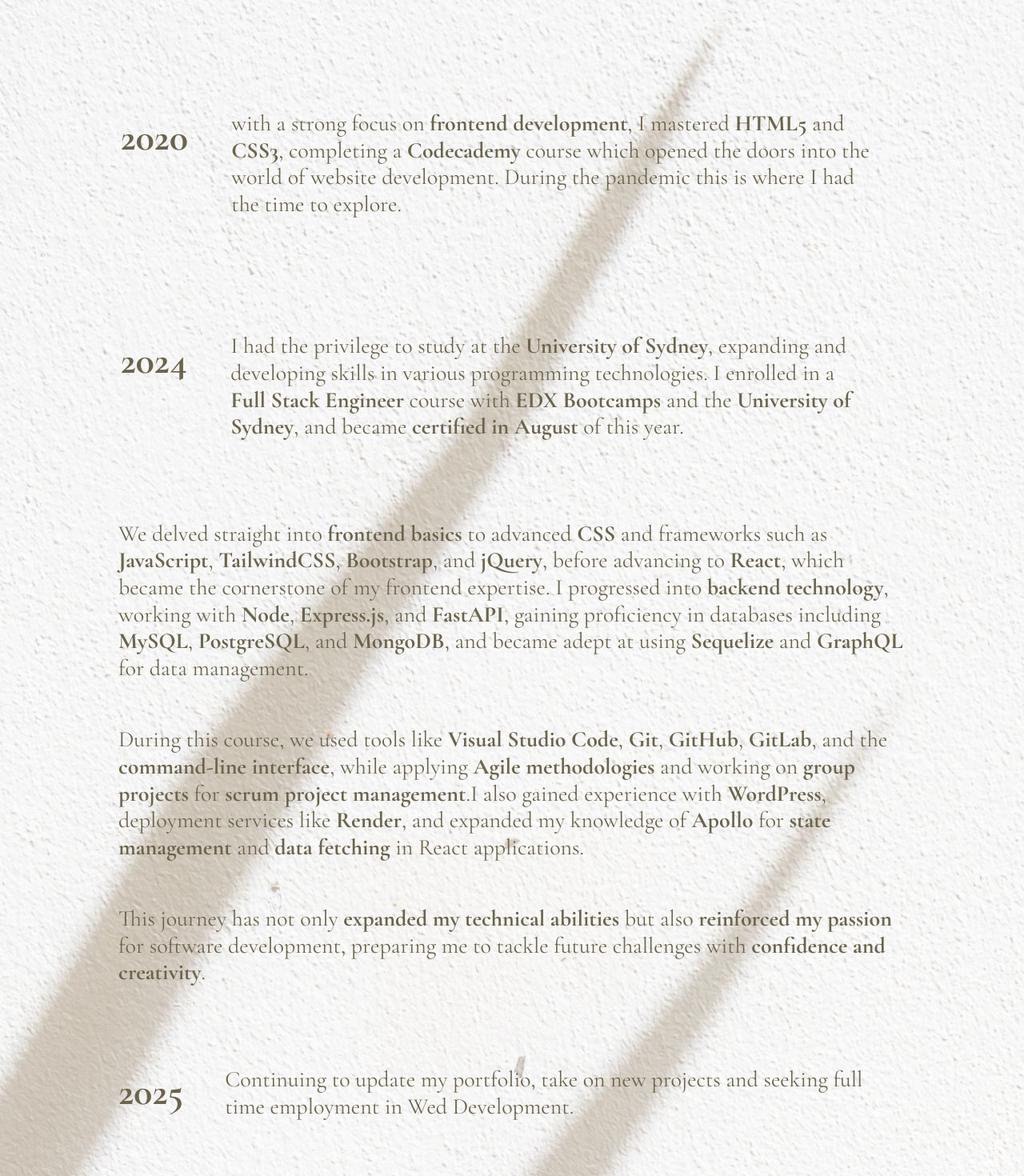
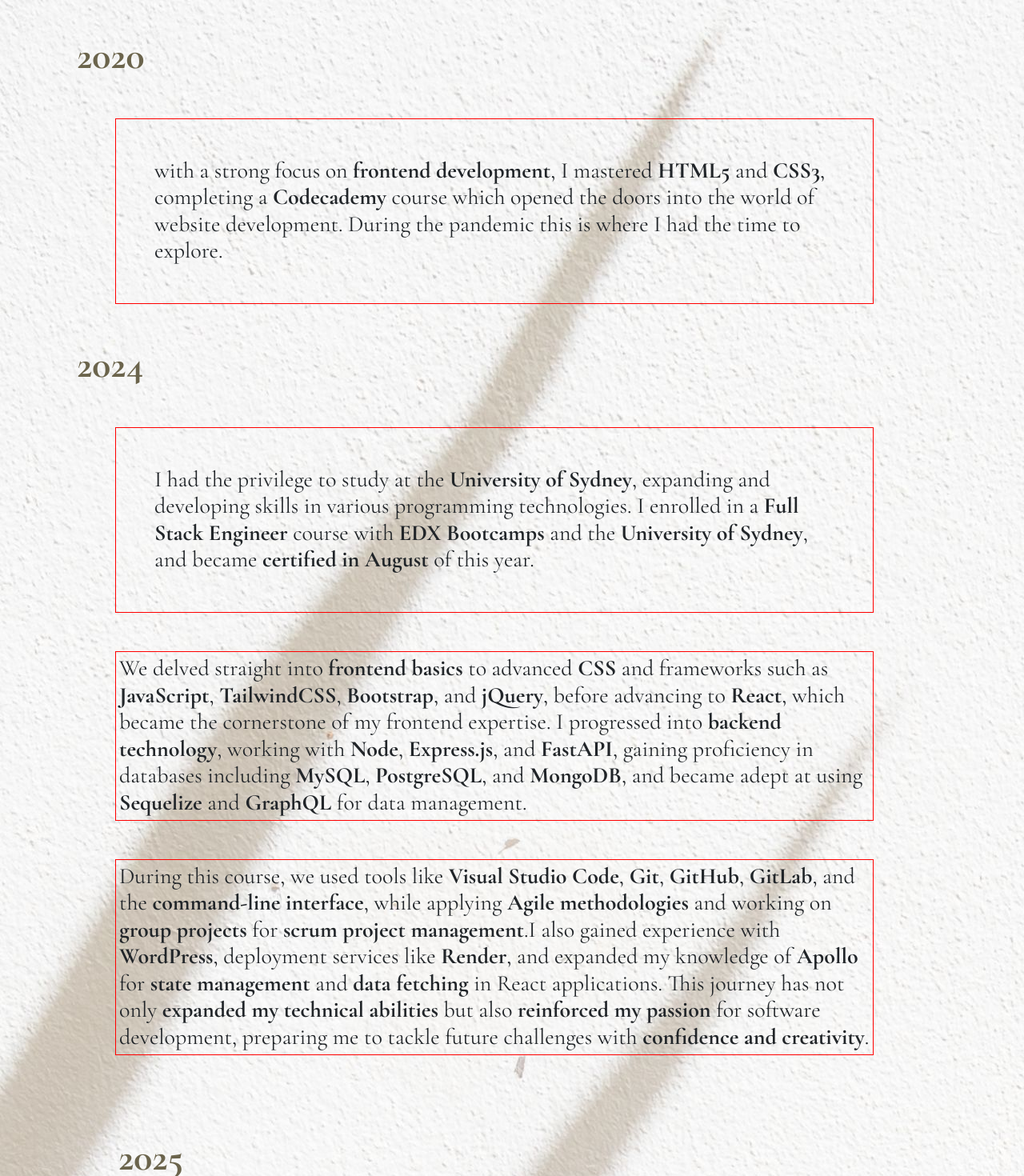
Before and after one commit to rhiannawilson/RhiannaW-React-Portfolio, a React (Vite) app: page /about in a window 1280 px wide. Shown: the part 120-1590 px from the top of the page at 80% size. Built offline with nearby package versions, Linux system fonts and the light colour scheme.

Commit message:
progressed the about page

```diff
--- a/src/components/pages/About.jsx
+++ b/src/components/pages/About.jsx
@@ -7,13 +7,14 @@
 function About() {
     return (
         <PageWrapper>
-            <div className="aboutPage p-5 m-5">
+            <div className="p-5 container m-5">
+<div className='row'>
 
-<section>
+<section className='col order-first'>
 <h1 className="display-5 aboutHeading fw-bold">
 <strong>2020</strong>
 </h1>
-                <h3 className='p-5 m-5'>
+                <h3 className='p-5 aboutText m-5'>
                 with a strong focus on <strong>frontend development</strong>,
                 I mastered <strong>HTML5</strong> and <strong>CSS3</strong>, completing a{' '}
                 <strong>Codecademy</strong> course which opened the doors into the world of
@@ -25,7 +26,7 @@
 <strong>2024</strong>
 </h1>
 
-                <h3 className='p-5 m-5'>
+                <h3 className='p-5 aboutText m-5'>
             I had the privilege to study at the <strong>University of Sydney</strong>,
             expanding and developing skills in various programming technologies.
             I enrolled in a{' '}
@@ -33,10 +34,7 @@
             the <strong>University of Sydney</strong>, and became{' '}
             <strong>certified in August</strong> of this year.
            </h3>
-
-           </section>
-
-                <h3 className='p-1 m-5'>
+                <h3 className='p-1 aboutText m-5'>
             We delved straight into <strong>frontend basics</strong> to advanced{' '}
             <strong>CSS</strong> and frameworks such as <strong>JavaScript</strong>,{' '}
             <strong>TailwindCSS</strong>, <strong>Bootstrap</strong>, and <strong>jQuery</strong>,
@@ -48,7 +46,7 @@
             <strong>Sequelize</strong> and <strong>GraphQL</strong> for data management.
             </h3>
 
-                <h3 className='p-1 m-5'>
+                <h3 className='p-1 aboutText m-5'>
             During this course, we used tools like < strong > Visual Studio Code</strong >, {' '}
             < strong > Git</strong >, <strong>GitHub</strong>, <strong>GitLab</strong>, and the{' '}
             <strong>command-line interface</strong>, while applying{' '}
@@ -57,25 +55,22 @@
             gained experience with <strong>WordPress</strong>, deployment services like{' '}
             <strong>Render</strong>, and expanded my knowledge of < strong > Apollo</strong > for
             <strong> state management</strong> and < strong > data fetching</strong > in React
-            applications.
-            </h3>
-
-                <h3 className='p-1 m-5'>
-            This journey has not only < strong > expanded my technical abilities</strong > but
+            applications. This journey has not only < strong > expanded my technical abilities</strong > but
             also < strong > reinforced my passion</strong > for software development,
             preparing me to tackle future challenges with{' '}
             < strong > confidence and creativity</strong >.
             </h3>
-
+</section>
 
 <section>
 <h1 className="display-5 p-5 m-1 aboutHeading fw-bold">
 <strong>2025</strong>
 </h1>
-                <h3 className='p-5 m-5'>
-                Continuing to update my portfolio, take on new projects and seeking full time employment in Wed Development.
+                <h3 className='p-5 aboutText m-5'>
+                    Developing new projects and seeking full time employment and support in Wed Development.
                 </h3>
                 </section>
+</div>
 
                 </div>
     </PageWrapper >
--- a/src/components/pages/styles/pages.css
+++ b/src/components/pages/styles/pages.css
@@ -511,16 +511,17 @@
 ABOUT PAGE
 ----------------- */
 
-.aboutPage{
-  color:#6B644C;
-}
 
 .aboutHeading {
   color: #6B644C;
-  padding: 5%;
-  float:inline-start;
+  /* padding: 5%; */
 }
 
+.aboutText {
+    border: 1px solid red;
+  /* float:inline-end; */
+
+}
 
 
 /* --------------
```
